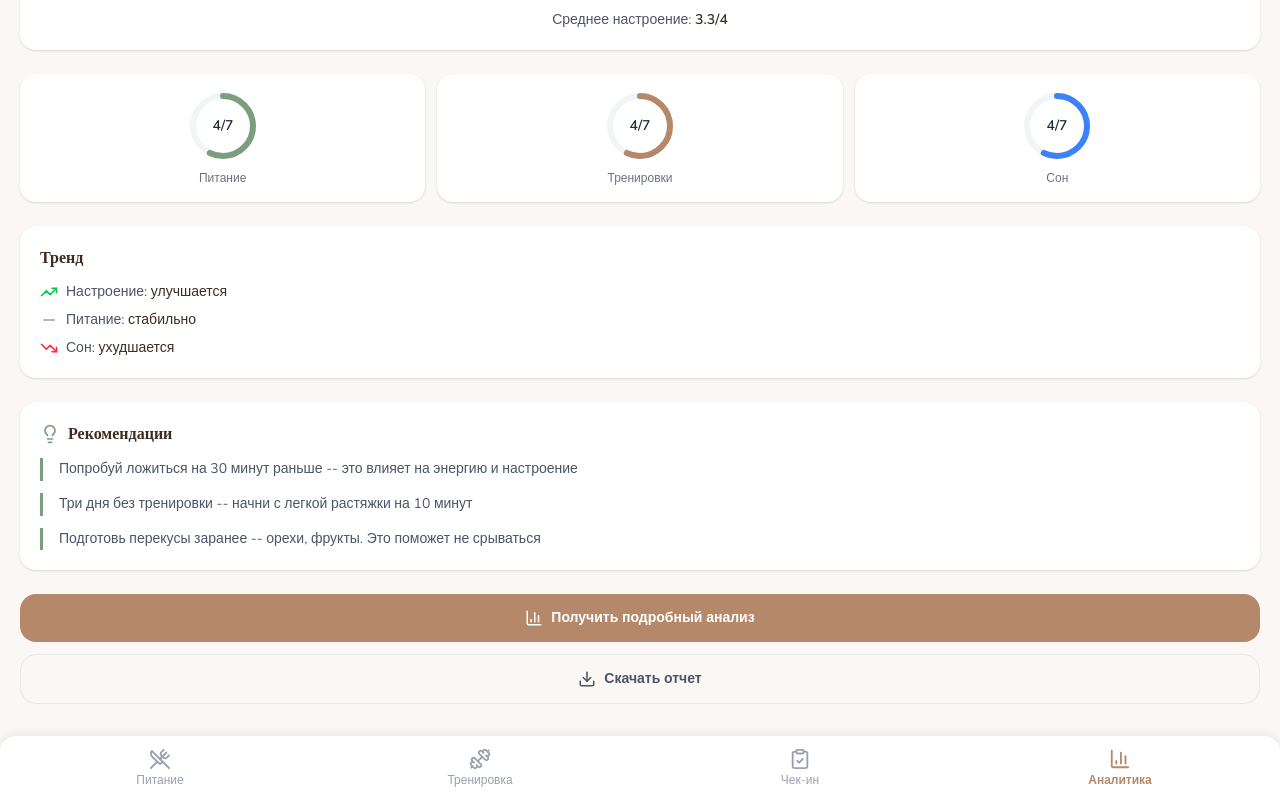
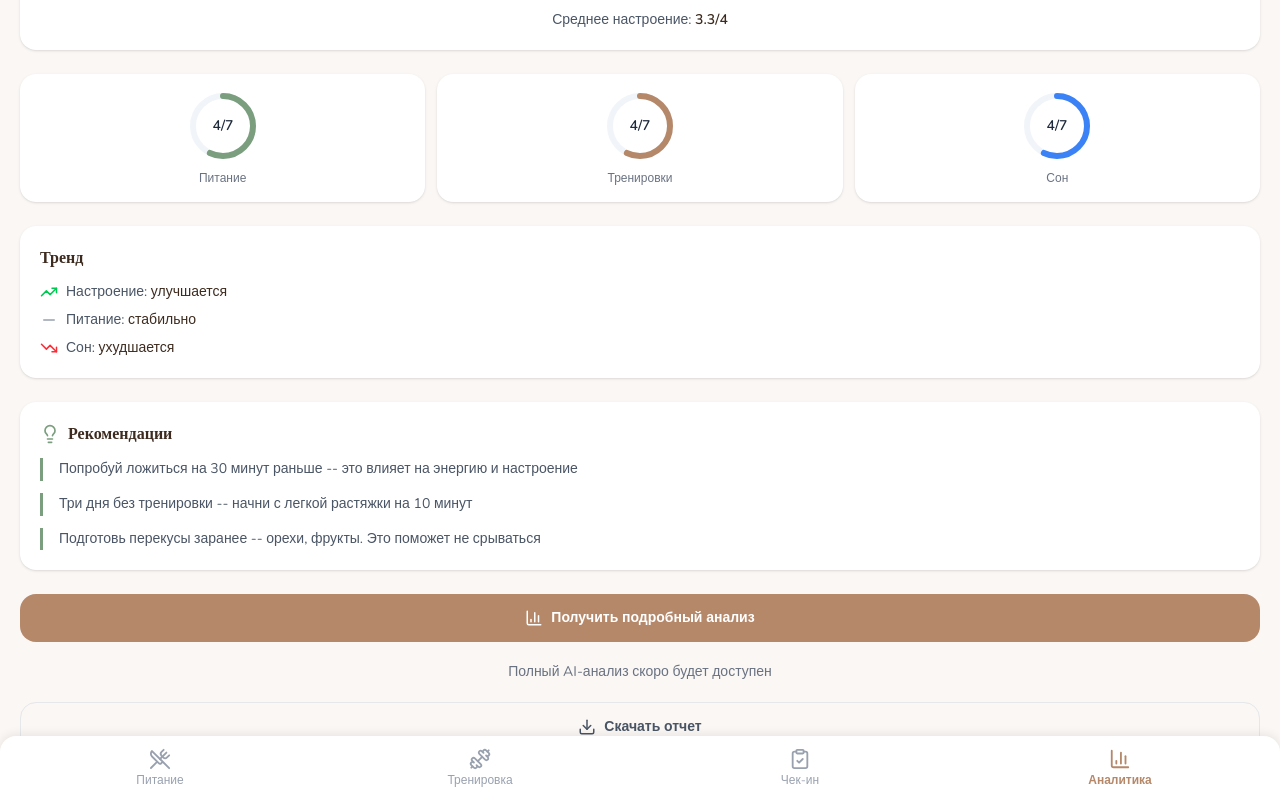
Before and after one commit to Yaninanew606/svoya-app, a React (Vite) app in the folder frontend/: page /analytics in a window 1280 px wide. Both pictures are taken after a click on the button "Получить подробный анализ". Shown: the part 310-1110 px from the top of the page. Built offline with nearby package versions, Linux system fonts and the light colour scheme; no server answers.

Commit message:
Swap week strip above water tracker, remove alert popup

```diff
--- a/frontend/src/screens/AnalyticsScreen.tsx
+++ b/frontend/src/screens/AnalyticsScreen.tsx
@@ -212,12 +212,15 @@ export default function AnalyticsScreen() {
           className="space-y-3"
         >
           <button
-            onClick={() => alert('Полный AI-анализ скоро будет доступен')}
+            onClick={() => { const el = document.getElementById('ai-toast'); if (el) { el.classList.remove('hidden'); setTimeout(() => el.classList.add('hidden'), 3000); } }}
             className="w-full py-3.5 rounded-2xl bg-[var(--primary)] text-white font-semibold text-sm flex items-center justify-center gap-2"
           >
             <BarChart3 size={18} />
             Получить подробный анализ
           </button>
+          <div id="ai-toast" className="hidden text-center text-sm text-gray-500 py-2">
+            Полный AI-анализ скоро будет доступен
+          </div>
           <button
             onClick={() => {
               const lines = [
--- a/frontend/src/screens/NutritionScreen.tsx
+++ b/frontend/src/screens/NutritionScreen.tsx
@@ -233,14 +233,14 @@ export default function NutritionScreen() {
         <p className="text-sm text-gray-400 mt-1">Недельный план</p>
       </div>
 
+      {/* Week strip */}
+      <div className="px-6 mb-4">
+        <WeekStrip selectedDay={selectedDay} onSelect={setSelectedDay} />
+      </div>
+
       {/* Water tracker */}
       <div className="px-6 mb-4">
         <WaterTracker />
-      </div>
-
-      {/* Week strip */}
-      <div className="px-6 mb-4">
-        <WeekStrip selectedDay={selectedDay} onSelect={setSelectedDay} />
       </div>
 
       {/* Selected day label */}
```
